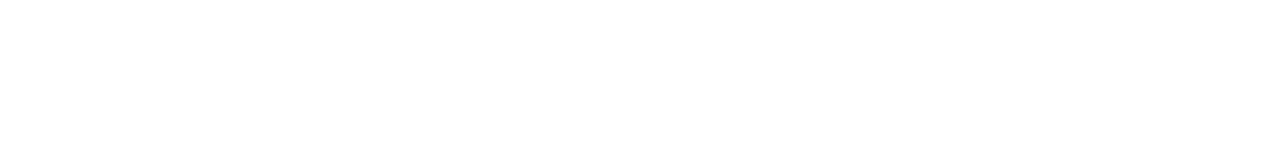
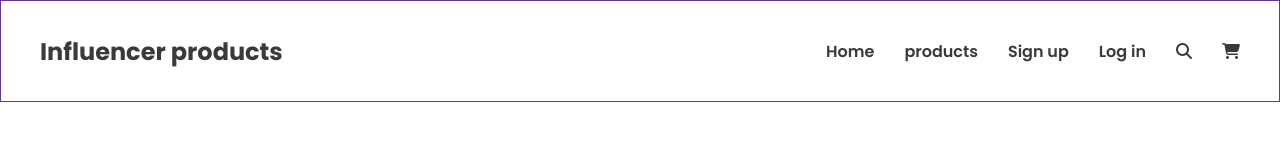
Before and after one commit to pxgacademy/007_7thProject_Influencer_Gear, a plain HTML site: page index.html in a window 1280 px wide. Drawn offline with Linux system fonts and the light colour scheme.

Commit message:
Nav section completed

```diff
--- a/index.html
+++ b/index.html
@@ -1,13 +1,30 @@
 <!DOCTYPE html>
 <html lang="en">
-<head>
-    <meta charset="UTF-8">
-    <meta name="viewport" content="width=device-width, initial-scale=1.0">
+  <head>
+    <meta charset="UTF-8" />
+    <meta name="viewport" content="width=device-width, initial-scale=1.0" />
     <title>Influencer Gear</title>
-    <script src="https://kit.fontawesome.com/ce74b8a1bb.js" crossorigin="anonymous"></script>
-    <link rel="stylesheet" href="./styles/styles.css">
-</head>
-<body>
-
-</body>
+    <script
+      src="https://kit.fontawesome.com/ce74b8a1bb.js"
+      crossorigin="anonymous"
+    ></script>
+    <link rel="stylesheet" href="./styles/styles.css" />
+  </head>
+  <body>
+    <header>
+        <nav id="navbar">
+            <h3>Influencer products</h3>
+            <ul>
+                <li><a href="">Home</a></li>
+                <li><a href="">products</a></li>
+                <li><a href="">Sign up</a></li>
+                <li><a href="">Log in</a></li>
+                <li><a href=""><i class="fa-solid fa-magnifying-glass"></i></a></li>
+                <li><a href=""><i class="fa-solid fa-cart-shopping"></i></a></li>
+            </ul>
+        </nav>
+    </header>
+    <main></main>
+    <footer></footer>
+  </body>
 </html>
--- a/styles/styles.css
+++ b/styles/styles.css
@@ -31,4 +31,36 @@
   font-weight: var(--poppins_regular);
   font-size: 1rem;
   font-style: normal;
+  border: 1px solid rebeccapurple;
 }
+
+/* nav section styles started */
+#navbar {
+  max-width: 1200px;
+  height: 100px;
+  margin: 0 auto;
+  display: flex;
+  justify-content: space-between;
+  align-items: center;
+}
+
+#navbar h3 {
+  color: var(--colorOne);
+  font-size: 1.5rem;
+  font-weight: var(--poppins_bold);
+}
+#navbar ul {
+  display: flex;
+}
+
+#navbar ul li {
+  list-style: none;
+  margin-left: 30px;
+}
+
+#navbar ul li a {
+  text-decoration: none;
+  font-weight: var(--poppins_semibold);
+  color: var(--colorOne);
+}
+/* nav section styles ended */
```
